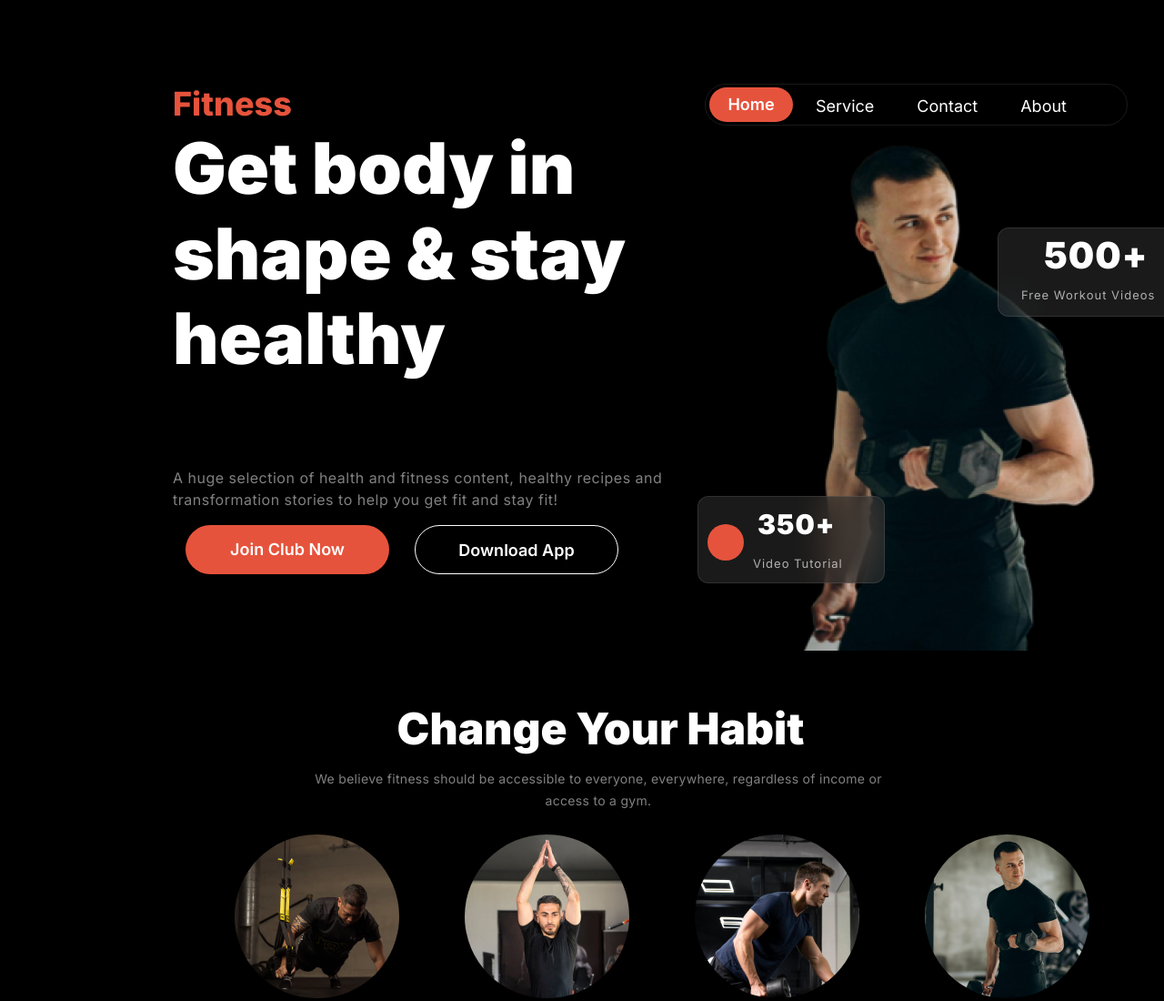
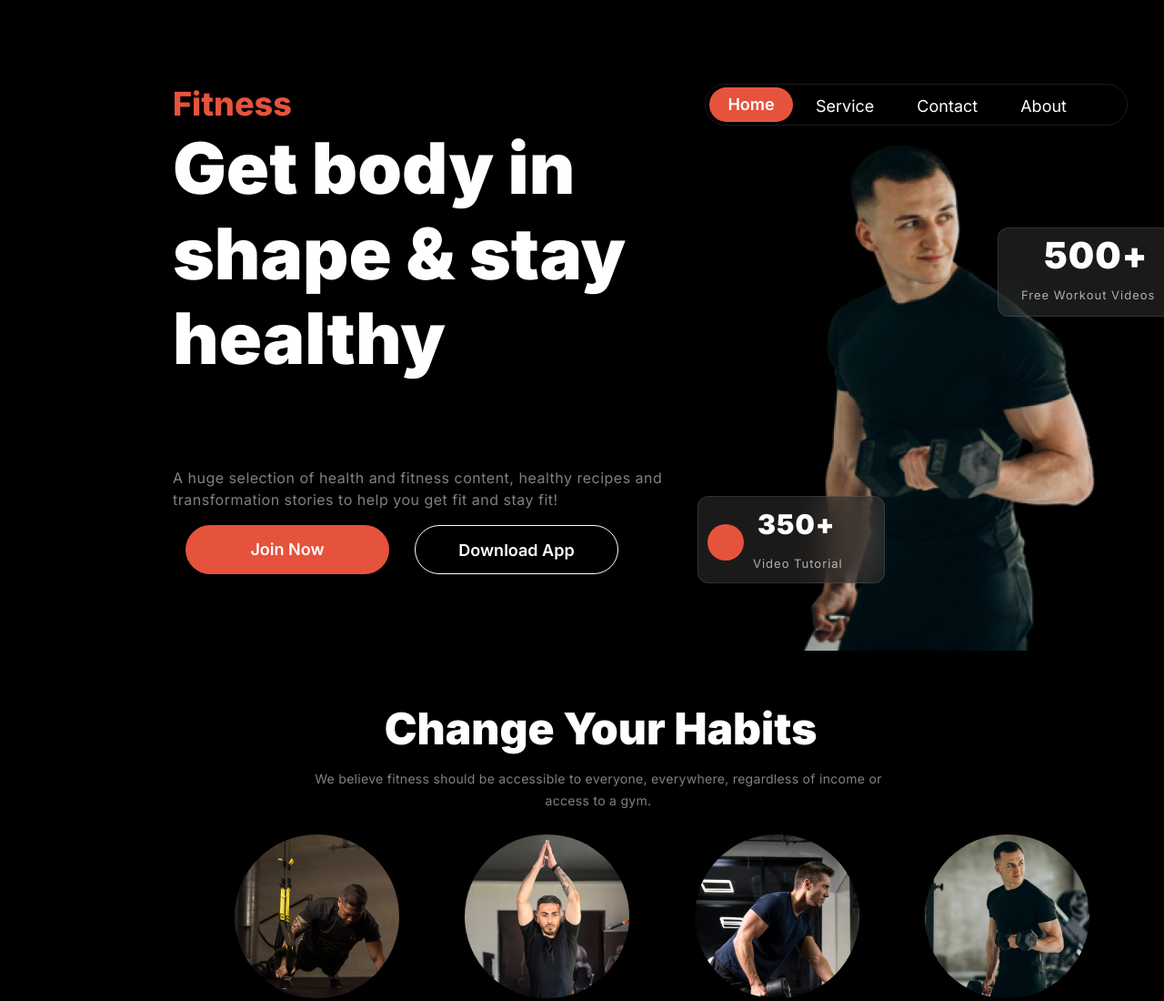
Before and after one commit to NajmusSabir99/Assignment-02, a plain HTML site: page index.html in a window 1280 px wide. Shown: the top 1100 px of the page at 91% size. Drawn offline with Linux system fonts and the light colour scheme; a web font is replaced by a local one.

Commit message:
Add files via upload

```diff
--- a/index.html
+++ b/index.html
@@ -30,7 +30,7 @@
             <h3 class="Get-Body">Get body in <span class="shape">shape</span> & stay healthy</h3>
             <p>A huge selection of health and fitness content, healthy recipes and transformation stories to help you get fit and stay fit!</p>
             <div class="bannerbtn display-flex">
-                <button class="btn1">Join Club Now</button>
+                <button class="btn1">Join Now</button>
                 <button class="btn2">Download App</button>
             </div>
         </div>
@@ -55,7 +55,7 @@
     <main>
         <div class="section2">
             <div class="section2txt">
-                <h3>Change Your Habit</h3>
+                <h3>Change Your Habits</h3>
                 <p>We believe fitness should be accessible to everyone, everywhere, regardless of income or access to a gym.</p>
             </div>
             <div class="section2img">
```
